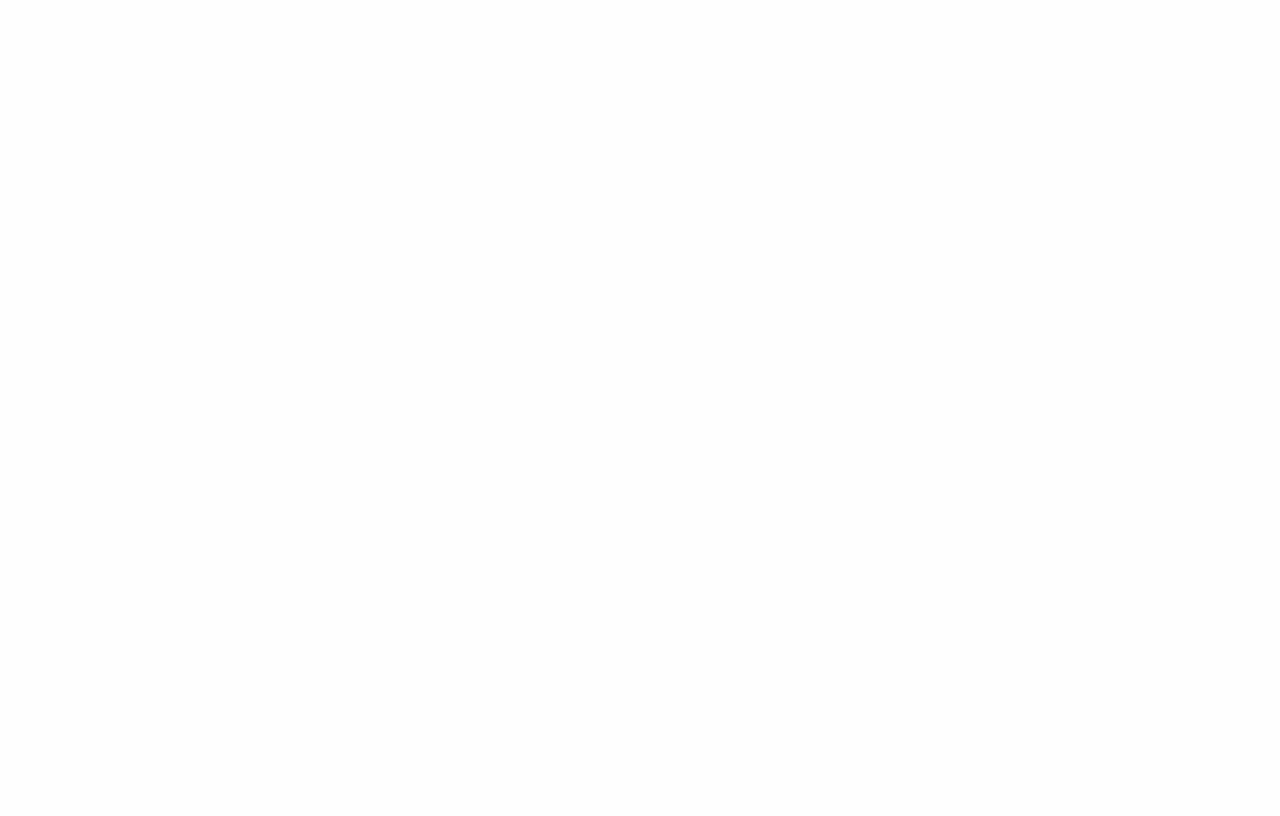
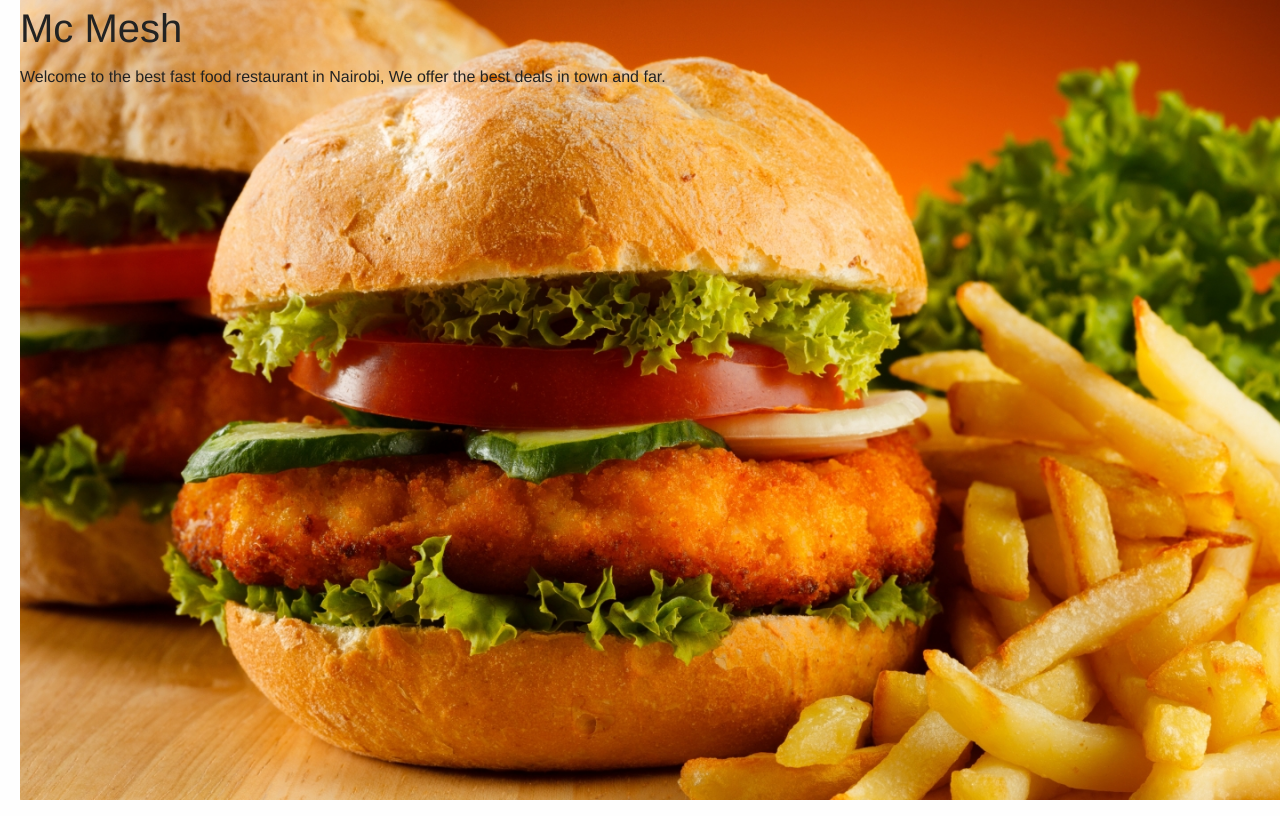
Before and after one commit to meshnesh/mcmesh, a plain HTML site: page fast-food-restaurant/buger.html in a window 1280 px wide. Drawn offline with Linux system fonts and the light colour scheme; files whose address does not match are found by name.

Commit message:
added a background image to the homepage

```diff
--- a/fast-food-restaurant/buger.html
+++ b/fast-food-restaurant/buger.html
@@ -11,6 +11,12 @@
   <body>
       <section class="cd-slider-wrapper">
         <ul class="cd-slider">
+            <li class="visible">
+                <div>
+                    <h2>Mc Mesh</h2>
+                    <p>Welcome to the best fast food restaurant in Nairobi, We offer the best deals in town and far.</p>
+                </div>
+            </li>
           </ul>
       </section>
 
--- a/fast-food-restaurant/css/app.css
+++ b/fast-food-restaurant/css/app.css
@@ -0,0 +1,18 @@
+.cd-slider-wrapper{
+    height: 100%;
+    width: 100%;
+}
+.cd-slider{
+
+    height: 100%;
+    width: 100%;
+    overflow: hidden;
+}
+.visible{
+    background: url(../img/background/buger.jpg);
+    background-size: cover;
+}
+.cd-slider li{
+    height: 100%;
+    width: 100%;
+    }
```
